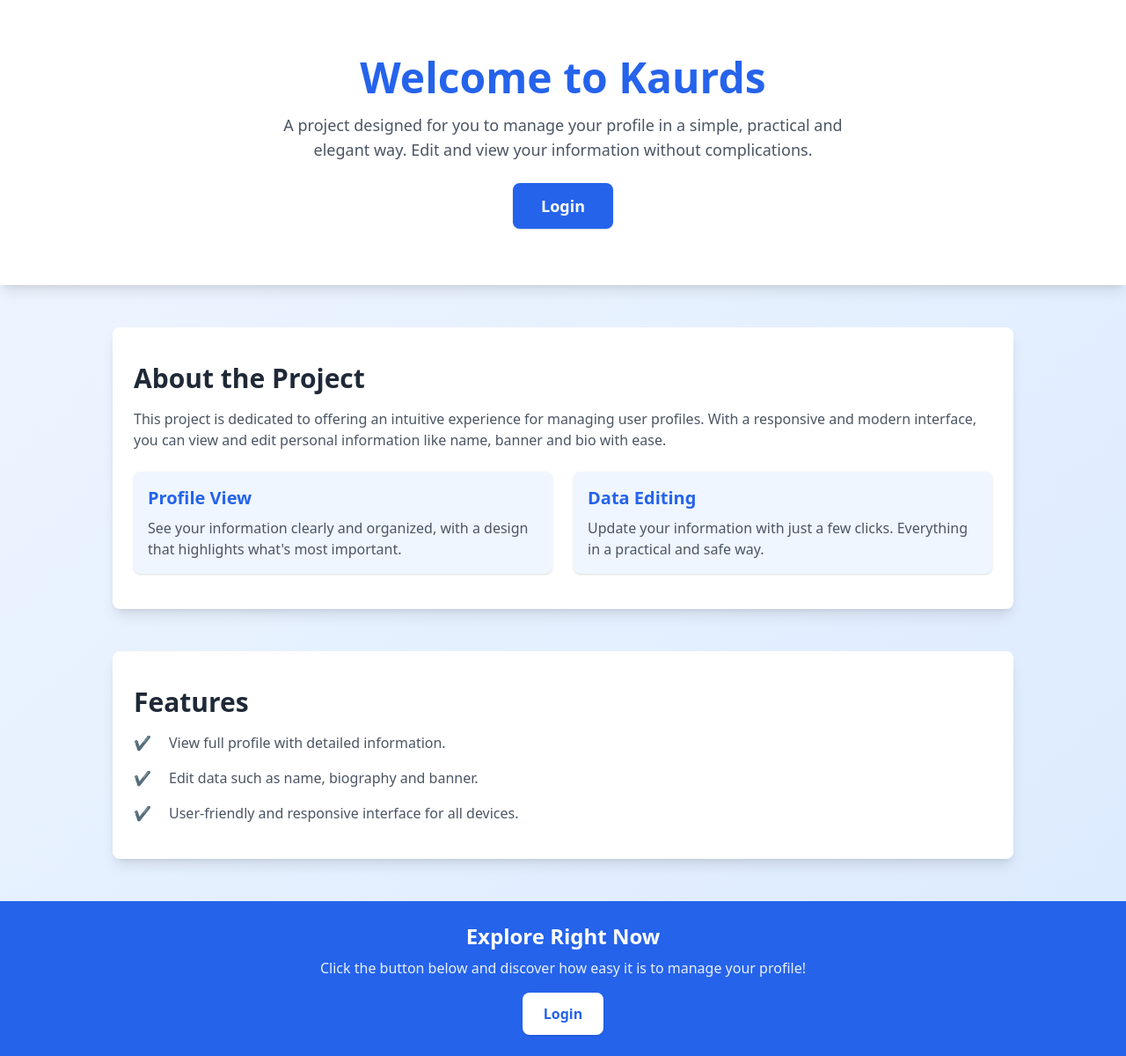
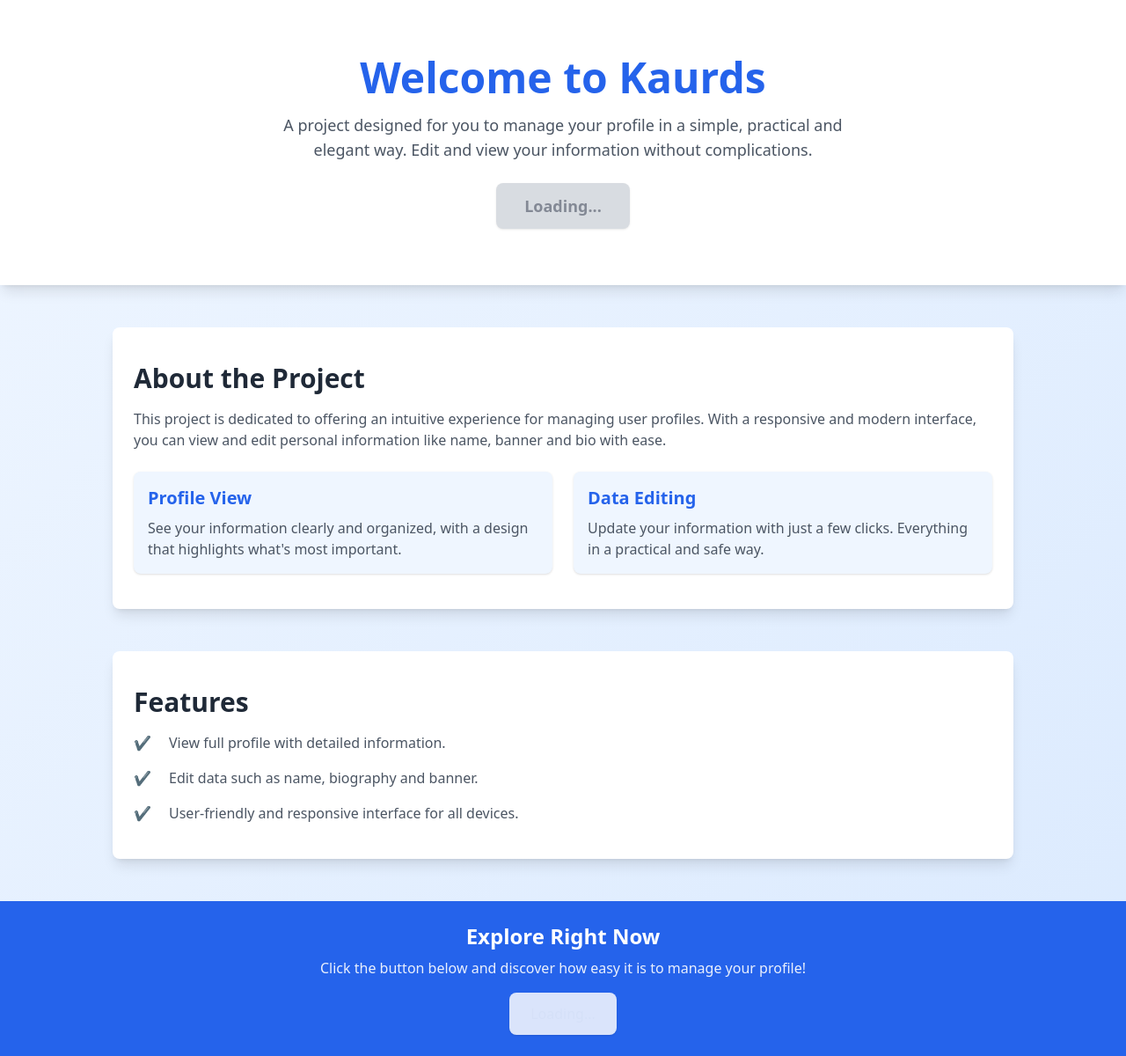
Before and after one commit to KauaZs/profile-card, a React (Vite) app: page / in a window 1280 px wide. Shown: the whole page at 88% size. Built offline with nearby package versions, Linux system fonts and the light colour scheme.

Commit message:
fix loading button

```diff
--- a/src/pages/Home.tsx
+++ b/src/pages/Home.tsx
@@ -2,15 +2,20 @@ import useAuth from "../hooks/useAuh";
 import React, { useEffect, useState } from "react";
 
 const Home = () => {
-  const { user, logged } = useAuth()
+  const { user, logged, loggedProcess } = useAuth()
   const [loading, setLoading] = useState<boolean>(true);
+
   useEffect(() => {
-    if (logged == undefined) setLoading(true);
-    else if (logged == false) setLoading(false)
-  }, [loading])
+    if (!loggedProcess) {
+      setLoading(true);
+    } else {
+      setLoading(false);
+    }
+  }, [logged, loggedProcess]);
+
   return (
 
-    <div className="min-h-screen bg-gradient-to-br from-blue-50 to-blue-100 text-gray-800 flex flex-col items-center">
+    <div className="min-h-screen bg-gradient-to-br from-blue-50 to-blue-100 text-gray-800 flex flex-col items-center overflow-hidden">
     <header className="w-full text-center py-16 px-4 bg-white shadow-lg">
       <h1 className="text-5xl font-extrabold text-blue-600 mb-4">
         Welcome to Kaurds
@@ -21,20 +26,20 @@ const Home = () => {
       </p>
       <button
         className={`mt-6 px-8 py-3 ${
-          loading
+          !loggedProcess
             ? 'bg-gray-300 text-gray-500 animate-pulse'
             : 'bg-blue-600 text-white'
         } text-lg font-semibold rounded-lg shadow ${
-          loading ? '' : 'hover:bg-blue-700'
+          !loggedProcess ? '' : 'hover:bg-blue-700'
         }`}
         onClick={() =>
           window.location.pathname = logged
             ? `/u/${user.database.profileOptions.displayName}`
             : '/api/auth'
         }
-        disabled={(user === undefined) && logged}
+        disabled={loading || logged == false}
       >
-        {loading ? 'Loading...' : (logged ? 'View my profile' : 'Login')}
+        {!loggedProcess ? 'Loading...' : (user ? 'View my profile' : 'Login')}
       </button>
     </header>
 
@@ -92,7 +97,7 @@ const Home = () => {
           }`}
           disabled={loading}
           onClick={() => window.location.pathname = logged? `/u/${user.database.profileOptions.displayName}` :'/api/auth'}>
-          {loading ? 'Loading...' : (logged == false ? 'Login' : 'View my profile')}
+          {loading ? 'Loading...' : (!user ? 'Login' : 'View my profile')}
         </button>
       </footer>
     </div>
```
